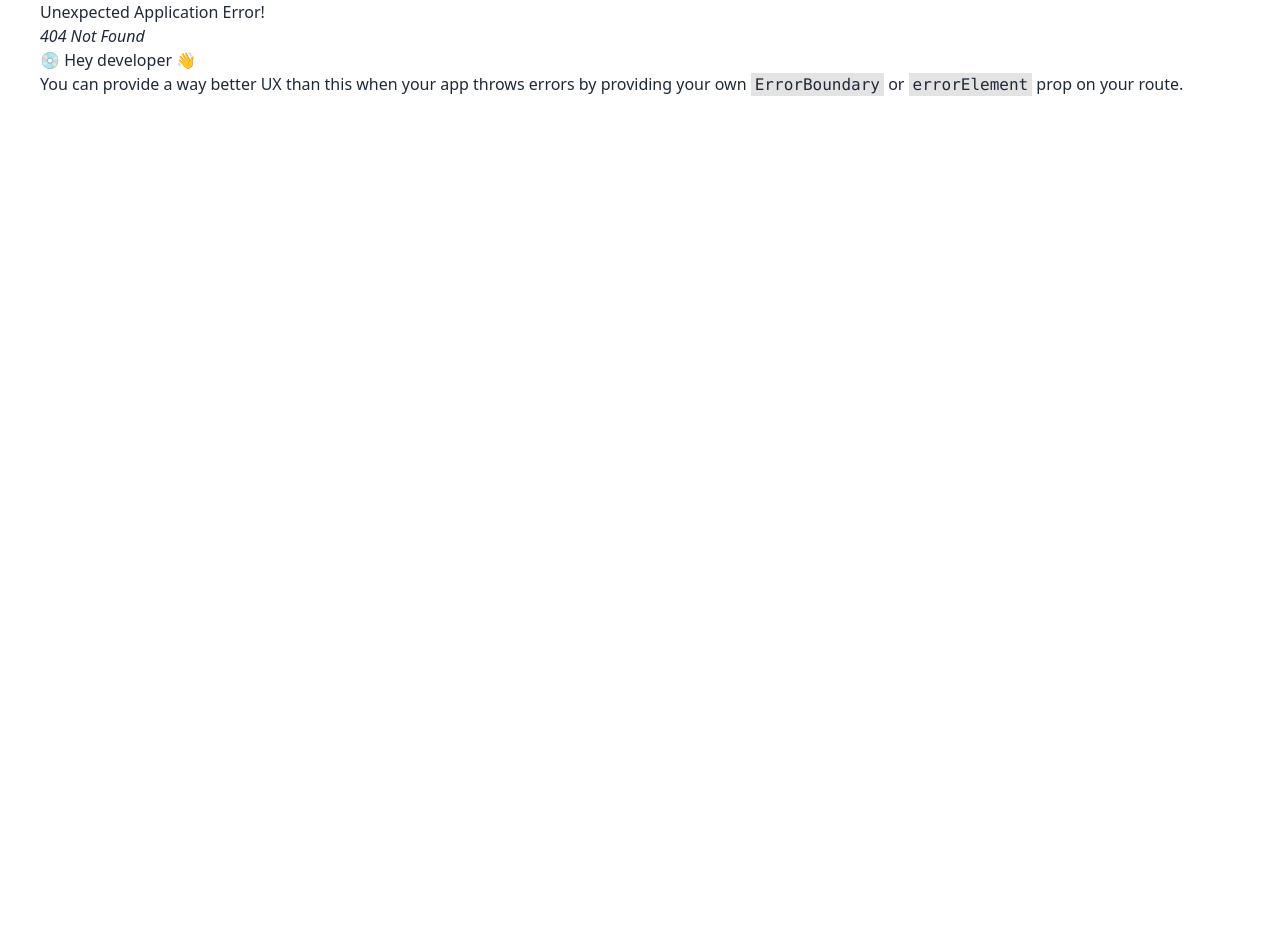
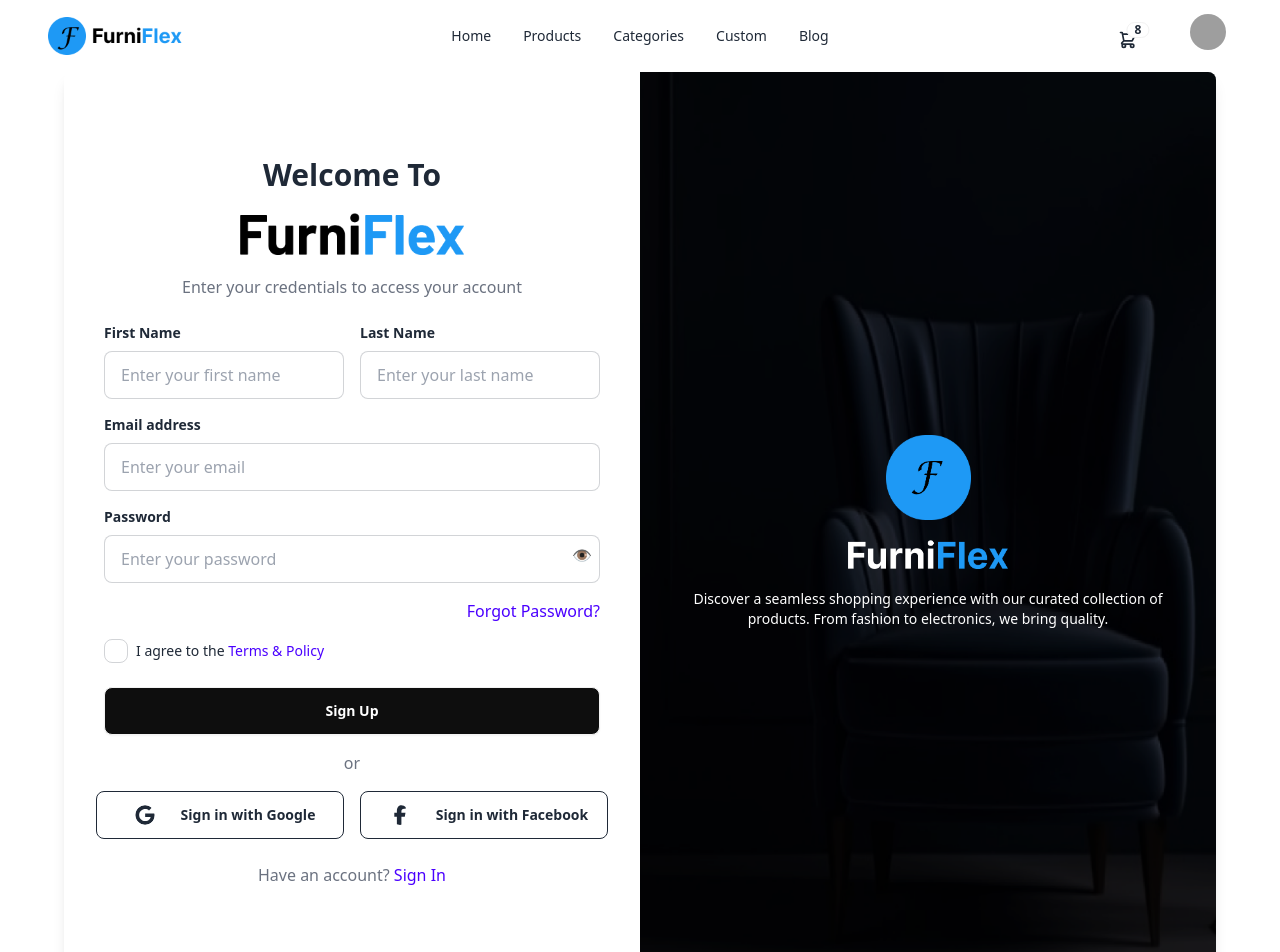
Before and after one commit to masniloy/furniflex, a React (Create React App) app: page /register in a window 1280 px wide. Before the commit this address had no page. Shown: the top 952 px of the page. Before the commit the page ends 800 px from the top, so only its background shows below. Built offline with nearby package versions, Linux system fonts and the light colour scheme; grey boxes are pictures that could not be loaded.

Commit message:
login and Sign Up page dusigh done

```diff
--- a/src/components/shared/Navbar.jsx
+++ b/src/components/shared/Navbar.jsx
@@ -29,11 +29,11 @@
 
                             <Link to={"products"} > <li><a>Products</a></li></Link>
 
-                            <Link to={"/"} >  <li><a>Categories</a></li></Link>
+                            <Link to={""} >  <li><a>Categories</a></li></Link>
 
-                            <Link to={"/"} >  <li><a>Custom</a></li></Link>
+                            <Link to={""} >  <li><a>Custom</a></li></Link>
 
-                            <Link to={"/"} >  <li><a>Blog</a></li></Link>
+                            <Link to={""} >  <li><a>Blog</a></li></Link>
                         </ul>
                     </div>
                     <Link to={"/"}><img className="h-[38px] w-[134px]" src={logo} alt="" /></Link>
@@ -45,11 +45,11 @@
 
                         <Link to={"products"} > <li><a>Products</a></li></Link>
 
-                        <Link to={"/"} >  <li><a>Categories</a></li></Link>
+                        <Link to={""} >  <li><a>Categories</a></li></Link>
 
-                        <Link to={"/"} >  <li><a>Custom</a></li></Link>
+                        <Link to={""} >  <li><a>Custom</a></li></Link>
 
-                        <Link to={"/"} >  <li><a>Blog</a></li></Link>
+                        <Link to={""} >  <li><a>Blog</a></li></Link>
 
                     </ul>
                 </div>
--- a/src/pages/Login.jsx
+++ b/src/pages/Login.jsx
@@ -1,64 +1,110 @@
-import React from 'react';
-import { Link } from 'react-router-dom';
+import React from "react";
+import { Link } from "react-router-dom";
+import background from "../assets/login-cover.png";
+import logo from "../assets/icon.png";
+import logo2 from "../assets/FurniFlex.png";
 
 const Login = () => {
     return (
-        <div className="min-h-screen flex sm:items-center justify-center bg-gray-100">
-            <div className="flex flex-col md:flex-row bg-white shadow-lg rounded-lg overflow-hidden max-w-4xl w-full">
+        <div className="min-h-screen flex items-center justify-center">
+            <div className="flex flex-col md:flex-row items-center bg-white shadow-lg max-w-6xl w-full rounded-lg overflow-hidden">
 
-                <div className="md:w-1/2 p-8 md:border-r-4 md:border-b-0 border-b-4 border-color1">
-                    <h2 className="text-2xl font-bold text-gray-800 text-center mb-8">Log in</h2>
-                    <form onSubmit="">
-                        <div className="mb-4">
-                            <label className="block text-gray-700">Email</label>
+                <div className="w-full md:w-1/2 p-10">
+                    <h2 className="text-3xl font-bold ">Welcome Back!</h2>
+                    <p className=" text-gray-500 mb-6">
+                        Enter your credentials to access your account
+                    </p>
+
+
+                    <div className="mb-4">
+                        <label className="block text-sm font-bold mb-2" htmlFor="email">
+                            Email address
+                        </label>
+                        <input
+                            id="email"
+                            type="email"
+                            className="input input-bordered w-full"
+                            placeholder="Enter your email"
+                        />
+                    </div>
+
+
+                    <div className="mb-4">
+                        <label className="block text-sm font-bold mb-2" htmlFor="password">
+                            Password
+                        </label>
+                        <div className="relative">
                             <input
-                                type="email"
-                                name="email"
+                                id="password"
+                                type="password"
+                                className="input input-bordered w-full"
+                                placeholder="Enter your password"
+                            />
+                            <span className="absolute right-2 top-2 cursor-pointer">
+                                👁️
+                            </span>
+                        </div>
+                    </div>
 
-                                className="w-full px-4 py-2 border rounded-lg focus:outline-none focus:ring-2 focus:ring-color"
-                                placeholder="joe@email.com"
-                            />
-                        </div>
-                        <div className="mb-4">
-                            <label className="block text-gray-700">Password</label>
-                            <input
-                                type="password"
-                                name="password"
 
-                                className="w-full px-4 py-2 border rounded-lg focus:outline-none focus:ring-2 focus:ring-color"
-                                placeholder="Enter your Password"
-                            />
-                        </div>
+                    <div className="text-right mb-4">
+                        <Link to="#" className="text-primary hover:underline">
+                            Forgot Password?
+                        </Link>
+                    </div>
 
-                        <div className="flex items-center justify-between mb-4">
-                            <a href="#" className="text-sm text-red-600 hover:underline">forgot password?</a>
-                        </div>
-                        <button className="w-full bg-color py-2 rounded-lg hover:bg-color transition duration-200" >
-                            Login
+
+                    <div className="flex items-center mb-6">
+                        <input type="checkbox" className="checkbox" />
+                        <label className="ml-2 text-sm">
+                            I agree to the{" "}
+                            <Link to="#" className="text-primary hover:underline">
+                                Terms & Policy
+                            </Link>
+                        </label>
+                    </div>
+
+
+                    <button className="btn bg-color1 text-white w-full mb-4">Sign In</button>
+
+                    <p className="text-center text-gray-500 mb-4">or</p>
+
+
+                    <div className="flex justify-center gap-4 mb-6">
+                        <button className="btn w-1/2 btn-outline  flex items-center justify-center">
+                            <span className="mr-2"> <svg className="fill-current  rounded-full p-2.5 h-10 w-10" viewBox="0 0 488 512"><path d="M488 261.8C488 403.3 391.1 504 248 504 110.8 504 0 393.2 0 256S110.8 8 248 8c66.8 0 123 24.5 166.3 64.9l-67.5 64.9C258.5 52.6 94.3 116.6 94.3 256c0 86.5 69.1 156.6 153.7 156.6 98.2 0 135-70.4 140.8-106.9H248v-85.3h236.1c2.3 12.7 3.9 24.9 3.9 41.4z" /></svg></span>
+                            Sign in with Google
                         </button>
+                        <button className="btn w-1/2 btn-outline flex items-center justify-center">
+                            <span className="mr-2"><svg className="fill-current  rounded-full  p-2.5 h-10 w-10" viewBox="0 0 320 512"><path d="M80 299.3V512H196V299.3h86.5l18-97.8H196V166.9c0-51.7 20.3-71.5 72.7-71.5c16.3 0 29.4 .4 37 1.2V7.9C291.4 4 256.4 0 236.2 0C129.3 0 80 50.5 80 159.4v42.1H14v97.8H80z" /></svg></span>
+                            Sign in with Facebook
+                        </button>
+                    </div>
 
-                        <div className="flex items-center justify-between mt-4">
-                            <p className=" text-sm"> have an account</p> <Link to={"/register"} className=" text-red-600 text-sm"><p>register</p></Link>
-                        </div>
-                    </form>
+
+                    <p className="text-center text-gray-500">
+                        Have an account?{" "}
+                        <Link to="#" className="text-primary hover:underline">
+                            Sign In
+                        </Link>
+                    </p>
                 </div>
 
-                <div className="md:w-2/3 bg-color p-8 flex flex-col justify-center items-center ">
-                    <div className=" text-center ">
-                        {/* <img
-                            src={logo} // Replace with your logo path
-                            alt="Buggybites Logo"
-                            className="w-32 h-32 mx-auto mb-4"
-                        /> */}
-                        <h1 className="text-2xl font-bold mb-2">Eventify</h1>
-                        <p className="text-sm text-color1">Our platform is designed with simplicity and usability in mind, making it easy for anyone to navigate and use</p>
 
-
-                        <p className="mt-10 text-sm">Or Login Using</p>
-                        <div className=" flex items-center justify-center gap-5 mt-2">
-
-
-
+                <div
+                    className="w-full md:w-1/2 bg-cover bg-center h-[900px]"
+                    style={{
+                        backgroundImage: `url(${background})`,
+                    }}
+                >
+                    <div className="flex h-full justify-center items-center bg-black bg-opacity-40 p-8">
+                        <div className="text-white text-center">
+                            <img className="w-[85px] h-[85px] mx-auto m-5" src={logo} alt="logo" />
+                            <img className="w-40 mx-auto m-5" src={logo2} alt="logo2" />
+                            <p className="mt-2 text-sm">
+                                Discover a seamless shopping experience with our curated collection of products. From fashion to electronics, we bring
+                                quality.
+                            </p>
                         </div>
                     </div>
                 </div>
--- a/src/pages/Register.jsx
+++ b/src/pages/Register.jsx
@@ -1,9 +1,151 @@
-import React from 'react';
+import React from "react";
+import { Link } from "react-router-dom";
+import background from "../assets/login-cover.png";
+import logo from "../assets/icon.png";
+import logo2 from "../assets/FurniFlex.png";
+import logo3 from "../assets/FurniFlex1.png";
 
 const Register = () => {
     return (
-        <div>
+        <div className="min-h-screen flex items-center justify-center">
+            <div className="flex flex-col md:flex-row items-center bg-white shadow-lg max-w-6xl w-full rounded-lg overflow-hidden">
 
+                {/* Left side */}
+                <div className="w-full md:w-1/2 p-10">
+                    <h2 className=" text-center text-3xl font-bold">Welcome To</h2>
+                    <img className=" w-56 mx-auto m-5" src={logo3} alt="logo2" />
+                    <p className=" text-center text-gray-500 mb-6">
+                        Enter your credentials to access your account
+                    </p>
+
+                    {/* First and Last Name */}
+                    <div className="flex mb-4 space-x-4">
+                        <div className="w-1/2">
+                            <label className="block text-sm font-bold mb-2" htmlFor="first-name">
+                                First Name
+                            </label>
+                            <input
+                                id="first-name"
+                                type="text"
+                                className="input input-bordered w-full"
+                                placeholder="Enter your first name"
+                            />
+                        </div>
+                        <div className="w-1/2">
+                            <label className="block text-sm font-bold mb-2" htmlFor="last-name">
+                                Last Name
+                            </label>
+                            <input
+                                id="last-name"
+                                type="text"
+                                className="input input-bordered w-full"
+                                placeholder="Enter your last name"
+                            />
+                        </div>
+                    </div>
+
+                    {/* Email Address */}
+                    <div className="mb-4">
+                        <label className="block text-sm font-bold mb-2" htmlFor="email">
+                            Email address
+                        </label>
+                        <input
+                            id="email"
+                            type="email"
+                            className="input input-bordered w-full"
+                            placeholder="Enter your email"
+                        />
+                    </div>
+
+                    {/* Password */}
+                    <div className="mb-4">
+                        <label className="block text-sm font-bold mb-2" htmlFor="password">
+                            Password
+                        </label>
+                        <div className="relative">
+                            <input
+                                id="password"
+                                type="password"
+                                className="input input-bordered w-full"
+                                placeholder="Enter your password"
+                            />
+                            <span className="absolute right-2 top-2 cursor-pointer">
+                                👁️
+                            </span>
+                        </div>
+                    </div>
+
+                    {/* Forgot Password */}
+                    <div className="text-right mb-4">
+                        <Link to="#" className="text-primary hover:underline">
+                            Forgot Password?
+                        </Link>
+                    </div>
+
+                    {/* Terms & Policy */}
+                    <div className="flex items-center mb-6">
+                        <input type="checkbox" className="checkbox" />
+                        <label className="ml-2 text-sm">
+                            I agree to the{" "}
+                            <Link to="#" className="text-primary hover:underline">
+                                Terms & Policy
+                            </Link>
+                        </label>
+                    </div>
+
+                    {/* Sign In Button */}
+                    <button className="btn bg-color1 text-white w-full mb-4">Sign Up</button>
+
+                    <p className="text-center text-gray-500 mb-4">or</p>
+
+                    {/* Social Sign In Buttons */}
+                    <div className="flex justify-center gap-4 mb-6">
+                        <button className="btn w-1/2 btn-outline flex items-center justify-center">
+                            <span className="mr-2">
+                                <svg className="fill-current rounded-full p-2.5 h-10 w-10" viewBox="0 0 488 512">
+                                    <path d="M488 261.8C488 403.3 391.1 504 248 504 110.8 504 0 393.2 0 256S110.8 8 248 8c66.8 0 123 24.5 166.3 64.9l-67.5 64.9C258.5 52.6 94.3 116.6 94.3 256c0 86.5 69.1 156.6 153.7 156.6 98.2 0 135-70.4 140.8-106.9H248v-85.3h236.1c2.3 12.7 3.9 24.9 3.9 41.4z" />
+                                </svg>
+                            </span>
+                            Sign in with Google
+                        </button>
+                        <button className="btn w-1/2 btn-outline flex items-center justify-center">
+                            <span className="mr-2">
+                                <svg className="fill-current rounded-full p-2.5 h-10 w-10" viewBox="0 0 320 512">
+                                    <path d="M80 299.3V512H196V299.3h86.5l18-97.8H196V166.9c0-51.7 20.3-71.5 72.7-71.5c16.3 0 29.4 .4 37 1.2V7.9C291.4 4 256.4 0 236.2 0C129.3 0 80 50.5 80 159.4v42.1H14v97.8H80z" />
+                                </svg>
+                            </span>
+                            Sign in with Facebook
+                        </button>
+                    </div>
+
+                    {/* Sign Up Link */}
+                    <p className="text-center text-gray-500">
+                        Have an account?{" "}
+                        <Link to="#" className="text-primary hover:underline">
+                            Sign In
+                        </Link>
+                    </p>
+                </div>
+
+                {/* Right side */}
+                <div
+                    className="w-full md:w-1/2 bg-cover bg-center h-[900px]"
+                    style={{
+                        backgroundImage: `url(${background})`,
+                    }}
+                >
+                    <div className="flex h-full justify-center items-center bg-black bg-opacity-40 p-8">
+                        <div className="text-white text-center">
+                            <img className="w-[85px] h-[85px] mx-auto m-5" src={logo} alt="logo" />
+                            <img className="w-40 mx-auto m-5" src={logo2} alt="logo2" />
+                            <p className="mt-2 text-sm">
+                                Discover a seamless shopping experience with our curated collection of products. From fashion to electronics, we bring
+                                quality.
+                            </p>
+                        </div>
+                    </div>
+                </div>
+            </div>
         </div>
     );
 };
--- a/src/routes/Routes.jsx
+++ b/src/routes/Routes.jsx
@@ -3,6 +3,7 @@
 import Home from "../pages/Home";
 import Products from "../pages/Products";
 import Login from "../pages/Login";
+import Register from "../pages/Register";
 
 const router = createBrowserRouter([
     {
@@ -21,6 +22,10 @@
                 path: "login",
                 element: <Login />
             },
+            {
+                path: "register",
+                element: <Register />
+            },
 
         ]
     }
```
Also changed, not shown: src/assets/FurniFlex1.png (added).
